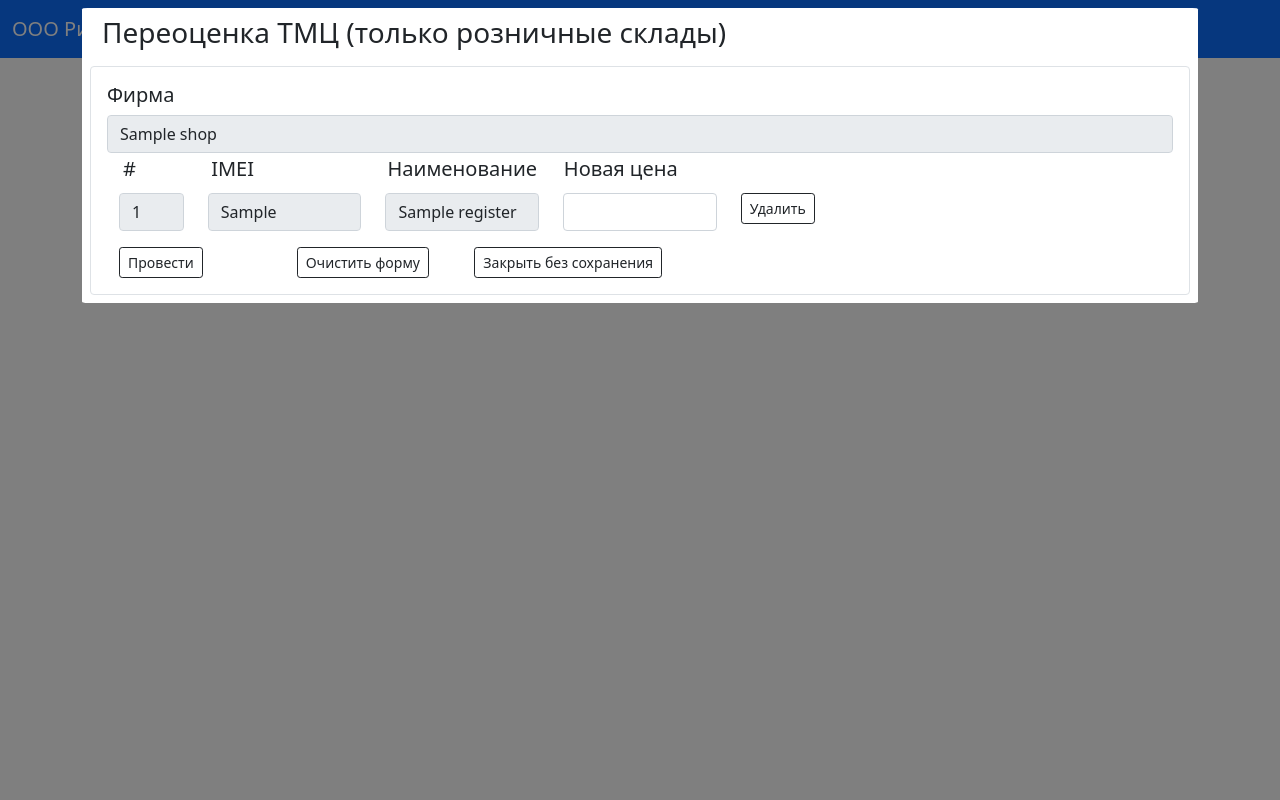
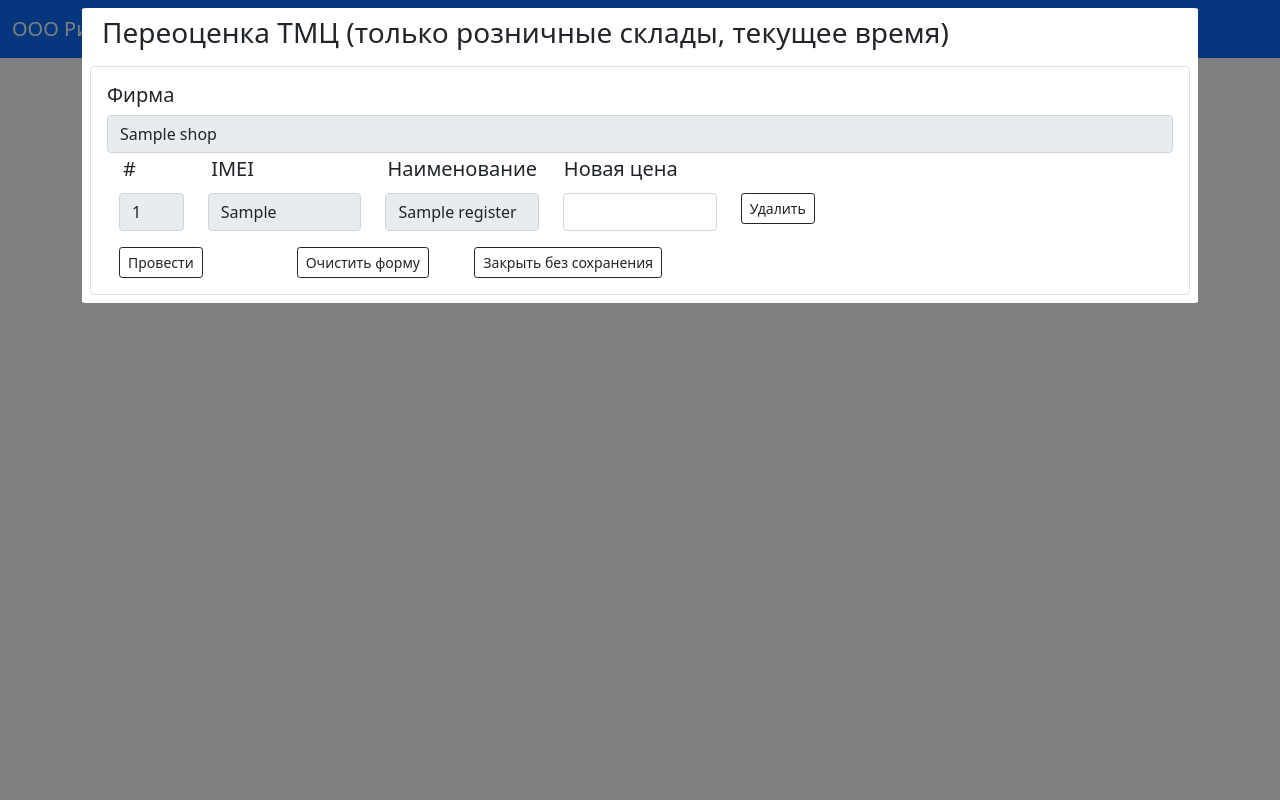
Before and after one commit to NetMaster1/new_rms, a Django app: a page that uses templates/documents/revaluation.html in a window 1280 px wide. Run offline with Django 3.2, Linux system fonts and the light colour scheme; tables that the repository leaves empty hold one stand-in row (values such as "Sample post"); parts of the project's set-up code (start-up, migrations or seed data) failed here and were passed over.

Commit message:
revaluation

```diff
--- a/templates/documents/revaluation.html
+++ b/templates/documents/revaluation.html
@@ -6,7 +6,7 @@
     <div class="page_location">
         <div class="row m-2 pt-2">
             <div class="col">
-                <h3>Переоценка ТМЦ (только розничные склады)</h3>
+                <h3>Переоценка ТМЦ (только розничные склады, текущее время)</h3>
             </div>
         </div>
     <!-- =====================Alert Messages Module=================== -->
@@ -34,11 +34,11 @@
                     {% for group in request.user.groups.all %}
                     {% if group.name == 'admin' %}
                     <div class="form-row">
-                        <div class="col-2">
+                        <!-- <div class="col-2">
                             <label for="date"><h5>Дата</h5></label>
-                        </div>
+                        </div> -->
                         <div class="col">
-                            <input type="datetime-local" class='form-control' id="dateTime" name="dateTime"><br>
+                            <input type="datetime-local" class='form-control' id="dateTime" name="dateTime" hidden><br>
                         </div>
                     </div>
                     {% endif %}
```
